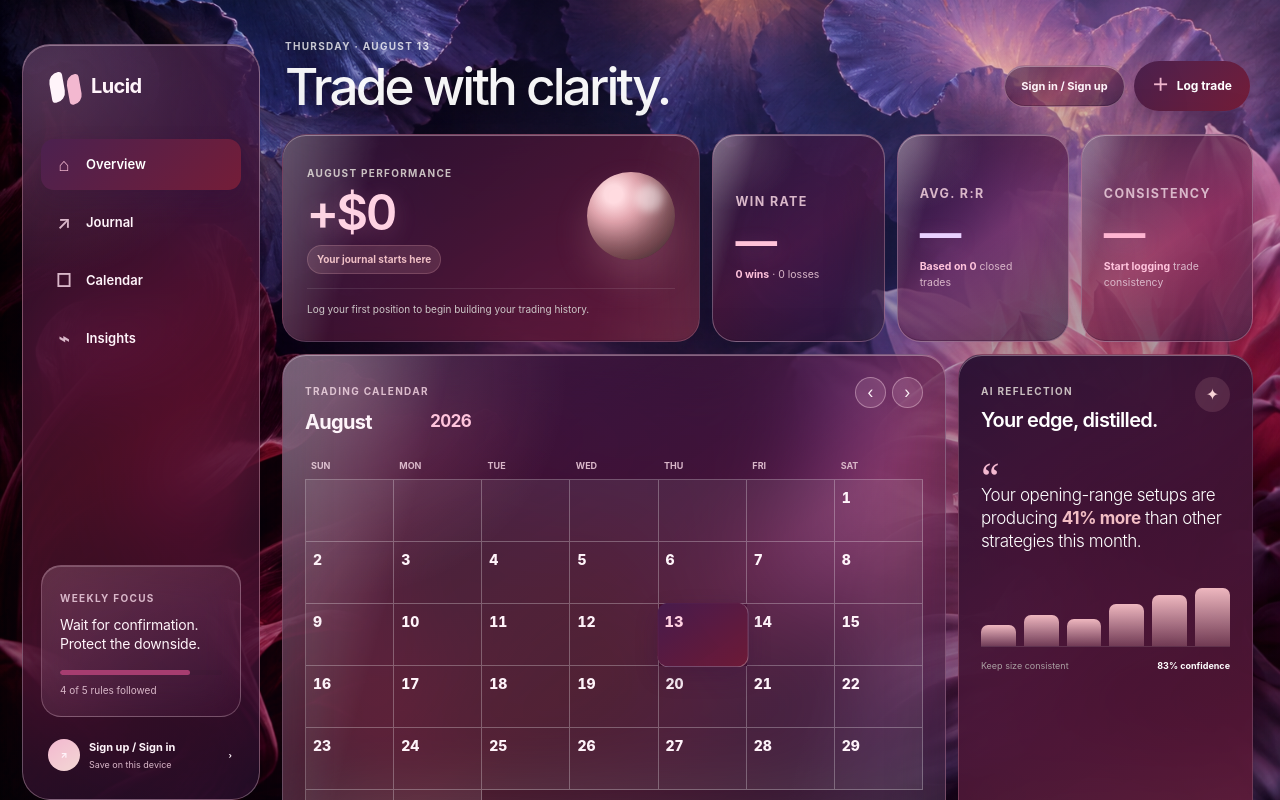
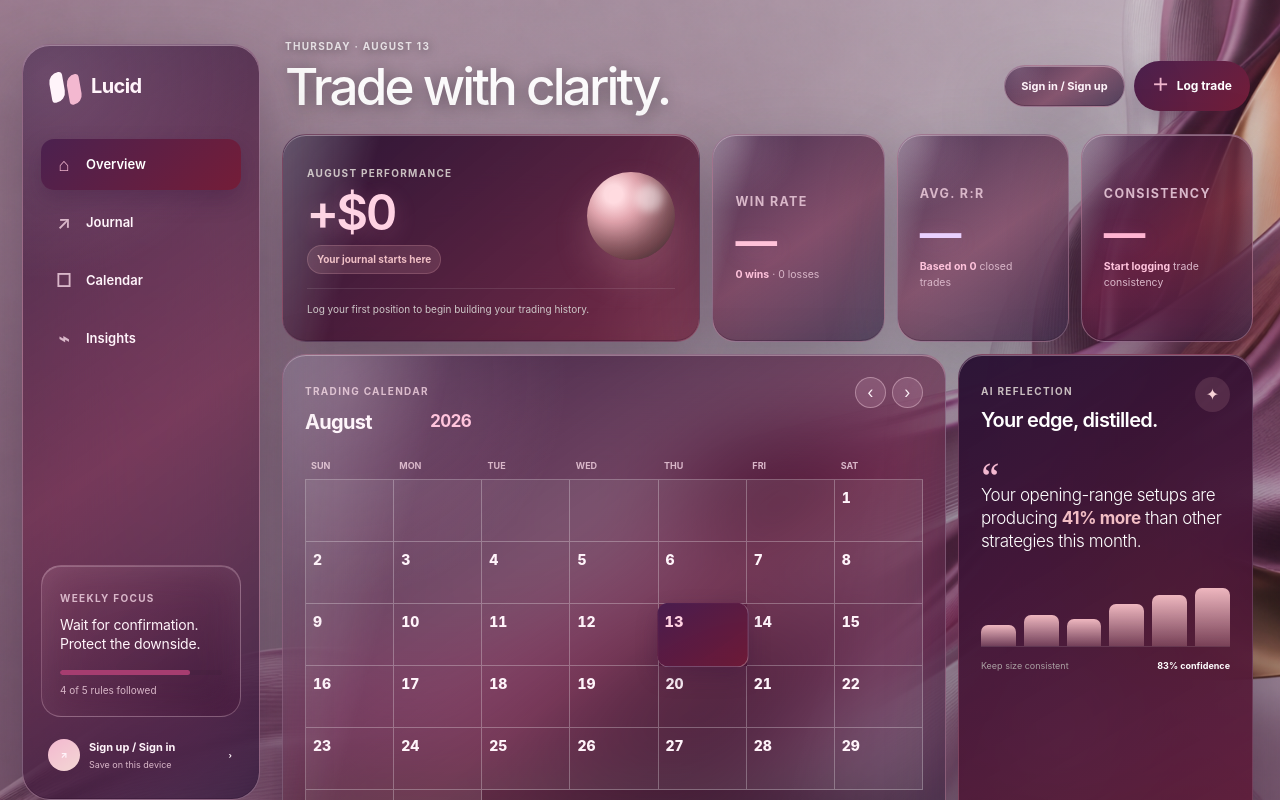
Before and after one commit to greyvese/lucid-trading, a Next.js app: page / in a window 1280 px wide. Shown: the top 800 px of the page. Built offline with nearby package versions, Linux system fonts and the light colour scheme.

Commit message:
Use horizontal ribbon background

```diff
--- a/app/globals.css
+++ b/app/globals.css
@@ -45,7 +45,7 @@ button { color: inherit; }
   filter: blur(2px);
   opacity: 0.72;
 }
-.app-shell::before { z-index: -1; inset: 0; width: auto; height: auto; border-radius: 0; filter: none; opacity: 1; transform: none; background: linear-gradient(rgba(16,12,29,0.05), rgba(20,10,24,0.18)), url("/nocturnal-floral-composite.png") center center / cover no-repeat; }
+.app-shell::before { z-index: -1; inset: 0; width: auto; height: auto; border-radius: 0; filter: none; opacity: 1; transform: none; background: linear-gradient(rgba(36,12,39,0.16), rgba(31,10,35,0.3)), url("/lucid-ribbon-background.png") center center / cover no-repeat; }
 .app-shell::after { display: none; }
 
 .ambient { display: none; }
```
Also changed, not shown: public/lucid-ribbon-background.png (added).
